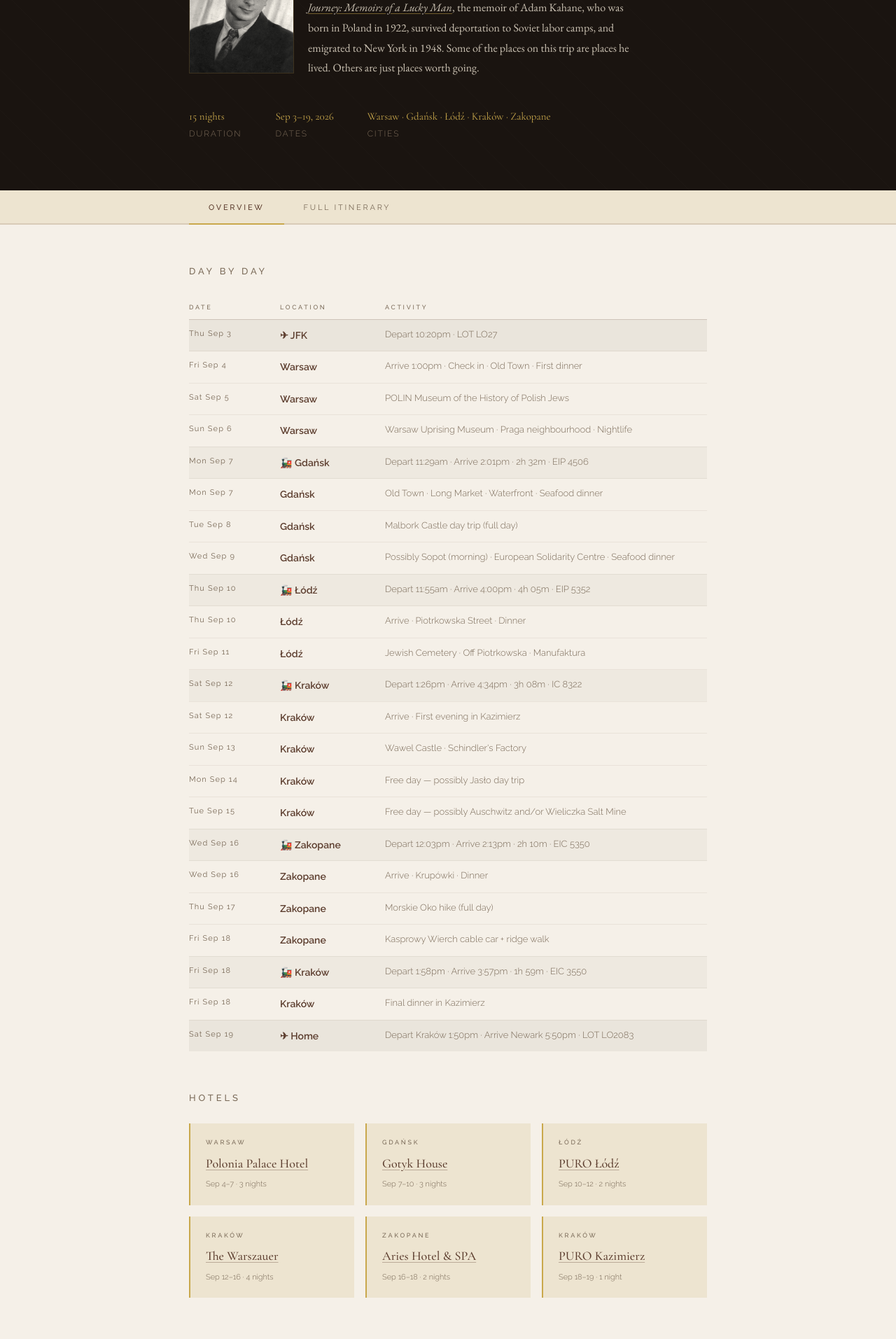
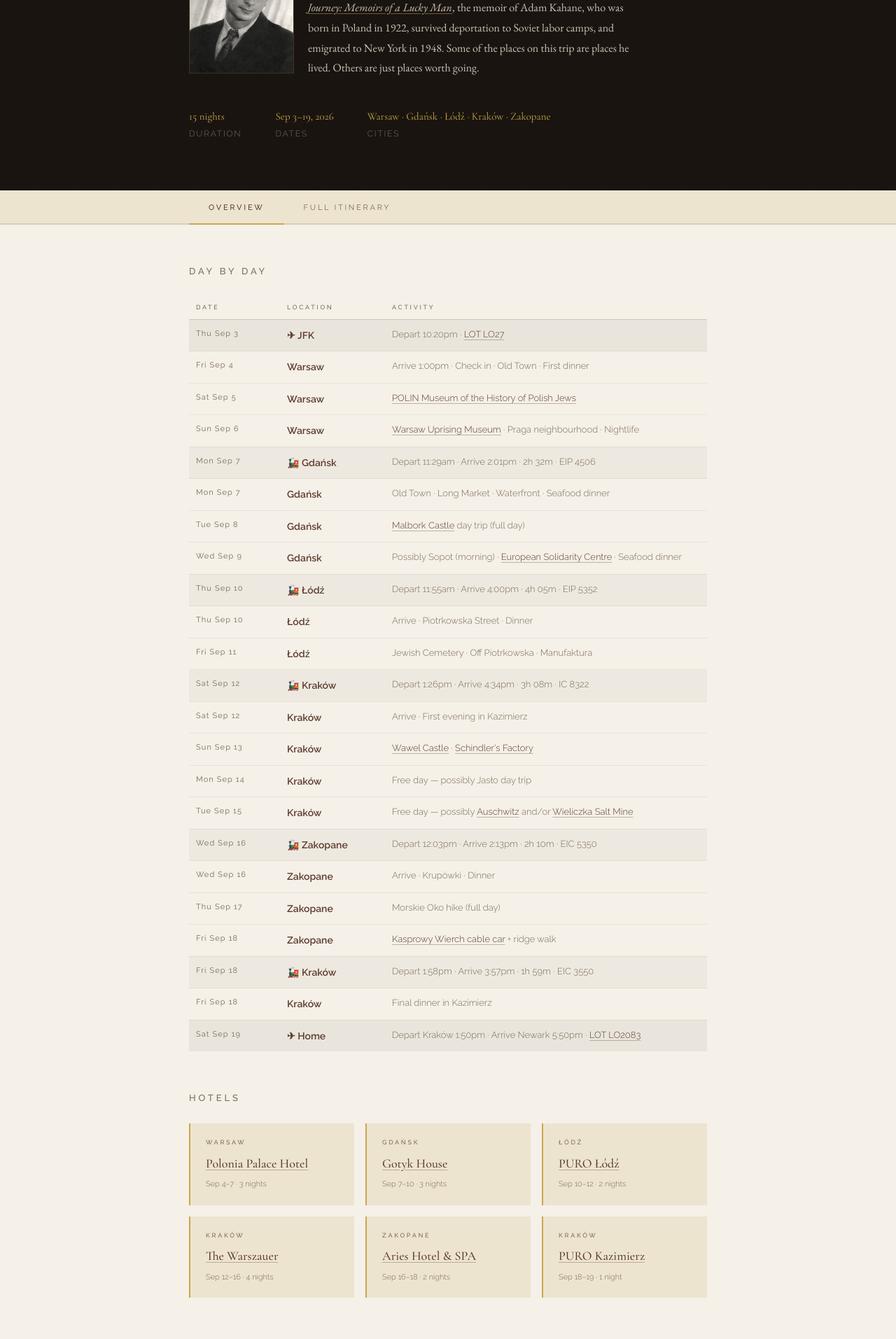
Before and after one commit to LordOfCorners/lordofcorners.github.io, a Jekyll site: the page poland-itinerary.html, which Jekyll copies as it is, in a window 1280 px wide. Shown: the part 402-2315 px from the top of the page at 70% size. Built offline with Jekyll 4.4.1, drawn with Linux system fonts in a browser that asks for light colours.

Commit message:
Add table links for attractions and flights, fix date column left padding
Co-Authored-By: Claude Sonnet 4.6 <noreply@anthropic.com>

```diff
--- a/poland-itinerary.html
+++ b/poland-itinerary.html
@@ -215,12 +215,12 @@
     text-transform: uppercase;
     color: var(--muted);
     text-align: left;
-    padding: 8px 12px 8px 0;
+    padding: 8px 12px 8px 10px;
     border-bottom: 1px solid rgba(92,61,46,0.2);
   }
 
   .itin-table td {
-    padding: 10px 12px 10px 0;
+    padding: 10px 12px 10px 10px;
     border-bottom: 1px solid rgba(92,61,46,0.08);
     vertical-align: top;
   }
@@ -717,7 +717,7 @@
           <tr class="flight-row">
             <td class="date-col"><span class="day-abbr">Thu </span>Sep 3</td>
             <td class="place-col">✈ JFK</td>
-            <td class="notes-col">Depart 10:20pm · LOT LO27</td>
+            <td class="notes-col">Depart 10:20pm · <a href="https://www.lot.com/en/us" target="_blank">LOT LO27</a></td>
           </tr>
           <tr>
             <td class="date-col"><span class="day-abbr">Fri </span>Sep 4</td>
@@ -727,12 +727,12 @@
           <tr>
             <td class="date-col"><span class="day-abbr">Sat </span>Sep 5</td>
             <td class="place-col">Warsaw</td>
-            <td class="notes-col">POLIN Museum of the History of Polish Jews</td>
+            <td class="notes-col"><a href="https://www.polin.pl/en" target="_blank">POLIN Museum of the History of Polish Jews</a></td>
           </tr>
           <tr>
             <td class="date-col"><span class="day-abbr">Sun </span>Sep 6</td>
             <td class="place-col">Warsaw</td>
-            <td class="notes-col">Warsaw Uprising Museum · Praga neighbourhood · Nightlife</td>
+            <td class="notes-col"><a href="https://www.1944.pl/en" target="_blank">Warsaw Uprising Museum</a> · Praga neighbourhood · Nightlife</td>
           </tr>
           <tr class="transport-row">
             <td class="date-col"><span class="day-abbr">Mon </span>Sep 7</td>
@@ -747,12 +747,12 @@
           <tr>
             <td class="date-col"><span class="day-abbr">Tue </span>Sep 8</td>
             <td class="place-col">Gdańsk</td>
-            <td class="notes-col">Malbork Castle day trip (full day)</td>
+            <td class="notes-col"><a href="https://www.zamek.malbork.pl/en" target="_blank">Malbork Castle</a> day trip (full day)</td>
           </tr>
           <tr>
             <td class="date-col"><span class="day-abbr">Wed </span>Sep 9</td>
             <td class="place-col">Gdańsk</td>
-            <td class="notes-col">Possibly Sopot (morning) · European Solidarity Centre · Seafood dinner</td>
+            <td class="notes-col">Possibly Sopot (morning) · <a href="https://ecs.gda.pl/en/" target="_blank">European Solidarity Centre</a> · Seafood dinner</td>
           </tr>
           <tr class="transport-row">
             <td class="date-col"><span class="day-abbr">Thu </span>Sep 10</td>
@@ -782,7 +782,7 @@
           <tr>
             <td class="date-col"><span class="day-abbr">Sun </span>Sep 13</td>
             <td class="place-col">Kraków</td>
-            <td class="notes-col">Wawel Castle · Schindler's Factory</td>
+            <td class="notes-col"><a href="https://bilety.wawel.krakow.pl/" target="_blank">Wawel Castle</a> · <a href="https://muzeumkrakowa.pl/en/branches/oskar-schindlers-enamel-factory" target="_blank">Schindler's Factory</a></td>
           </tr>
           <tr>
             <td class="date-col"><span class="day-abbr">Mon </span>Sep 14</td>
@@ -792,7 +792,7 @@
           <tr>
             <td class="date-col"><span class="day-abbr">Tue </span>Sep 15</td>
             <td class="place-col">Kraków</td>
-            <td class="notes-col">Free day — possibly Auschwitz and/or Wieliczka Salt Mine</td>
+            <td class="notes-col">Free day — possibly <a href="https://www.auschwitz.org/" target="_blank">Auschwitz</a> and/or <a href="https://www.wieliczka-saltmine.com/" target="_blank">Wieliczka Salt Mine</a></td>
           </tr>
           <tr class="transport-row">
             <td class="date-col"><span class="day-abbr">Wed </span>Sep 16</td>
@@ -812,7 +812,7 @@
           <tr>
             <td class="date-col"><span class="day-abbr">Fri </span>Sep 18</td>
             <td class="place-col">Zakopane</td>
-            <td class="notes-col">Kasprowy Wierch cable car + ridge walk</td>
+            <td class="notes-col"><a href="https://www.pkl.pl/kasprowy-wierch/kolej-linowa-kasprowy-wierch.html?setlang=2" target="_blank">Kasprowy Wierch cable car</a> + ridge walk</td>
           </tr>
           <tr class="transport-row">
             <td class="date-col"><span class="day-abbr">Fri </span>Sep 18</td>
@@ -827,7 +827,7 @@
           <tr class="flight-row">
             <td class="date-col"><span class="day-abbr">Sat </span>Sep 19</td>
             <td class="place-col">✈ Home</td>
-            <td class="notes-col">Depart Kraków 1:50pm · Arrive Newark 5:50pm · LOT LO2083</td>
+            <td class="notes-col">Depart Kraków 1:50pm · Arrive Newark 5:50pm · <a href="https://www.lot.com/en/us" target="_blank">LOT LO2083</a></td>
           </tr>
         </tbody>
       </table>
```
